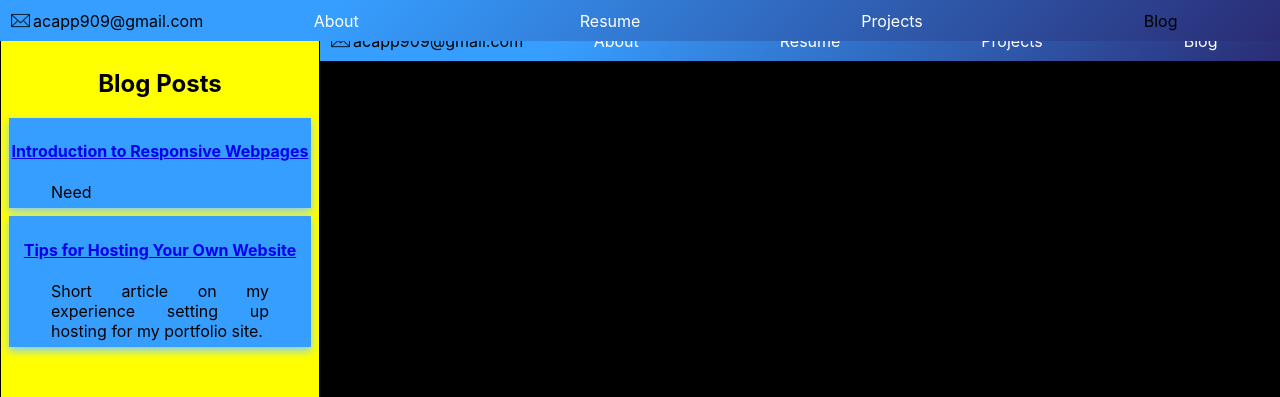
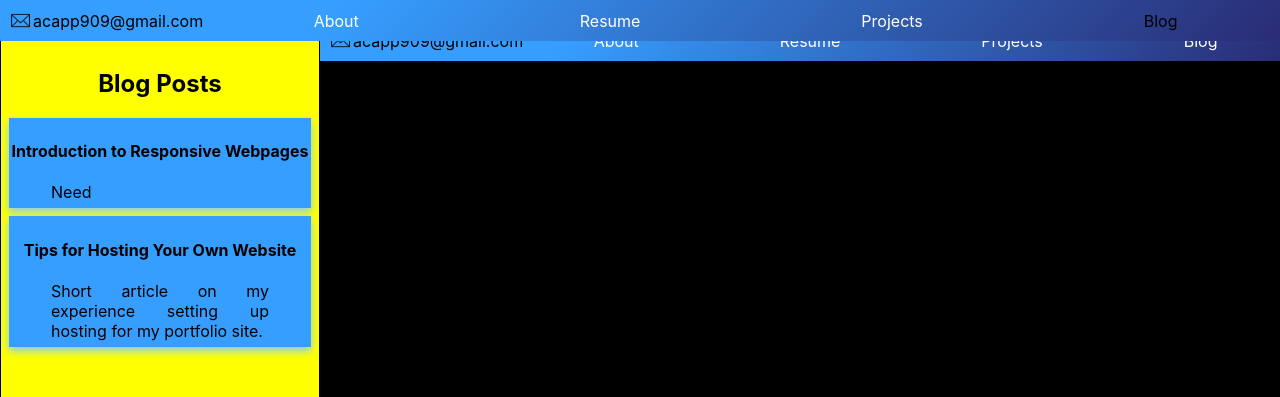
Before and after one commit to ACAPP-dev/portfolio, a React (Create React App) app: page /blog in a window 1280 px wide. Shown: the top 397 px of the page. Built offline with nearby package versions, Linux system fonts and the light colour scheme.

Commit message:
set up event handler in blog sidebar cards

```diff
--- a/src/components/blog/Cards.js
+++ b/src/components/blog/Cards.js
@@ -2,10 +2,16 @@ import React from 'react'
 import {Link} from 'react-router-dom'
 
 const Cards = props => {
-    console.log(props.blog)
+    console.log(props)
+
+    const handleClick = () => {
+        return props.returnClick(props.blog.link)
+
+    }
+
     return(
-        <div className='card-div'>
-            <a href={props.blog.link}><h4>{props.blog.name}</h4></a>
+        <div onClick={handleClick} className='card-div'>
+            <h4>{props.blog.name}</h4>
             <div className='card about-p'>{props.blog.description}</div>
             {/* <img className='card-img' src={require(`${props.blog.picture}`)} alt='Project Screenshot' /> */}
             {/* <a className='card' href={props.project.video} target='_blank' rel="noopener noreferrer">Video Walkthrough</a> */}
--- a/src/components/blog/SideBar.js
+++ b/src/components/blog/SideBar.js
@@ -2,11 +2,16 @@ import React from 'react'
 import blogListing from './blogListing.json'
 import Cards from './Cards'
 
-const SideBar = () => {
+const SideBar = (props) => {
+    console.log(props)
+
+    const handleClick = link => {
+        return props.returnBlog(link)
+    }
 
     const generateCards = () => {
         return blogListing.map(blog => {
-            return < Cards key={blog.index} blog={blog} / >
+            return < Cards key={blog.index} returnClick={handleClick} blog={blog} / >
         })
     }
 
--- a/src/containers/BlogContainer.js
+++ b/src/containers/BlogContainer.js
@@ -6,14 +6,22 @@ import blog1 from '../images/blog-looping-in-javascript.pdf'
 
 export default class BlogContainer extends React.Component {
 
+    handleBlog = link => {
+        return <h2>Returning Link {link}</h2>
+    }
+
+
     render() {
+
+
+
         return(
             <Fragment>
 
             <div className='blog-container'>
 
                 <div id='sidebar-div'>
-                    <SideBar />
+                    <SideBar returnBlog={this.handleBlog} />
                 </div>
                 <div id='blog-div'>
                     <div className='resume-container'>
```
